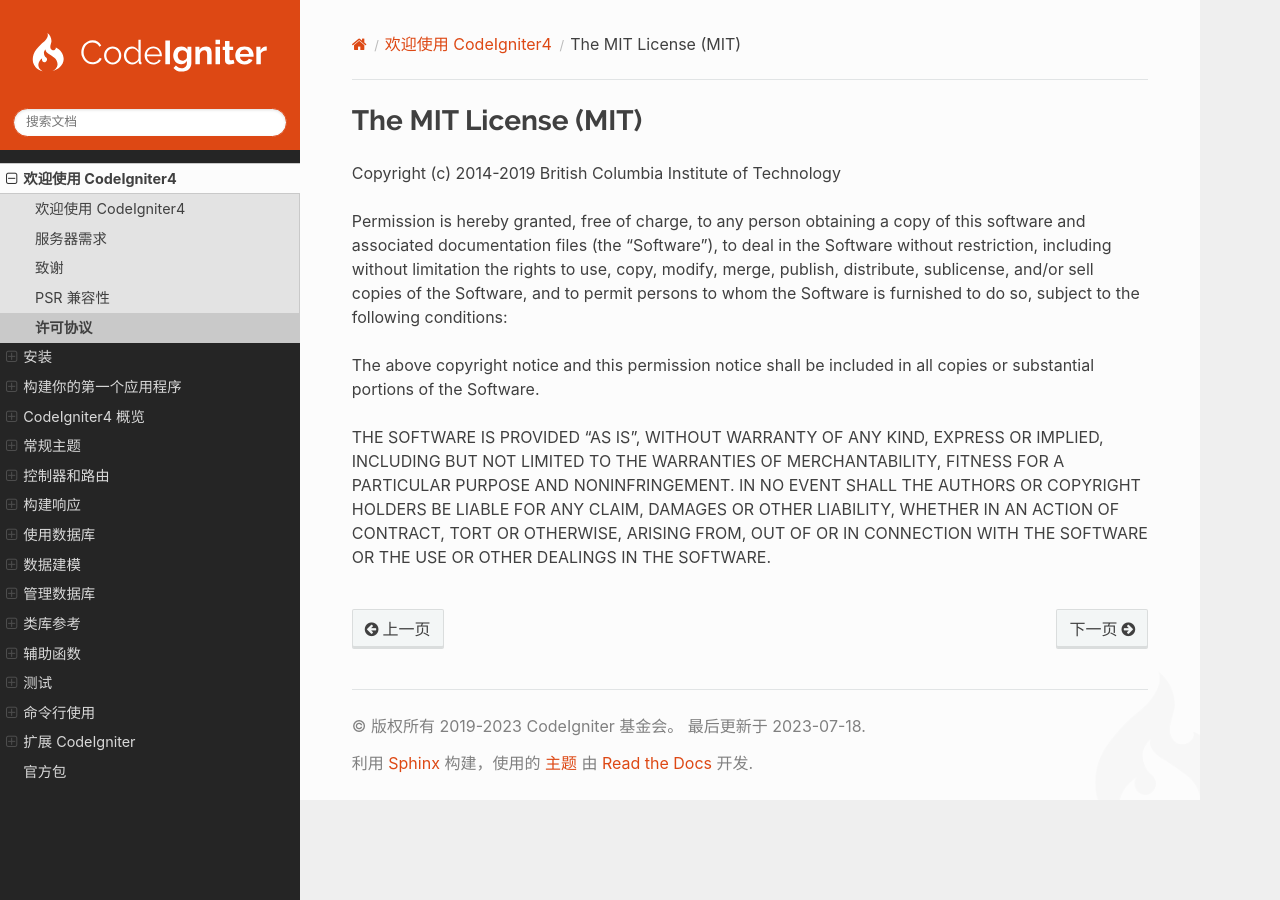
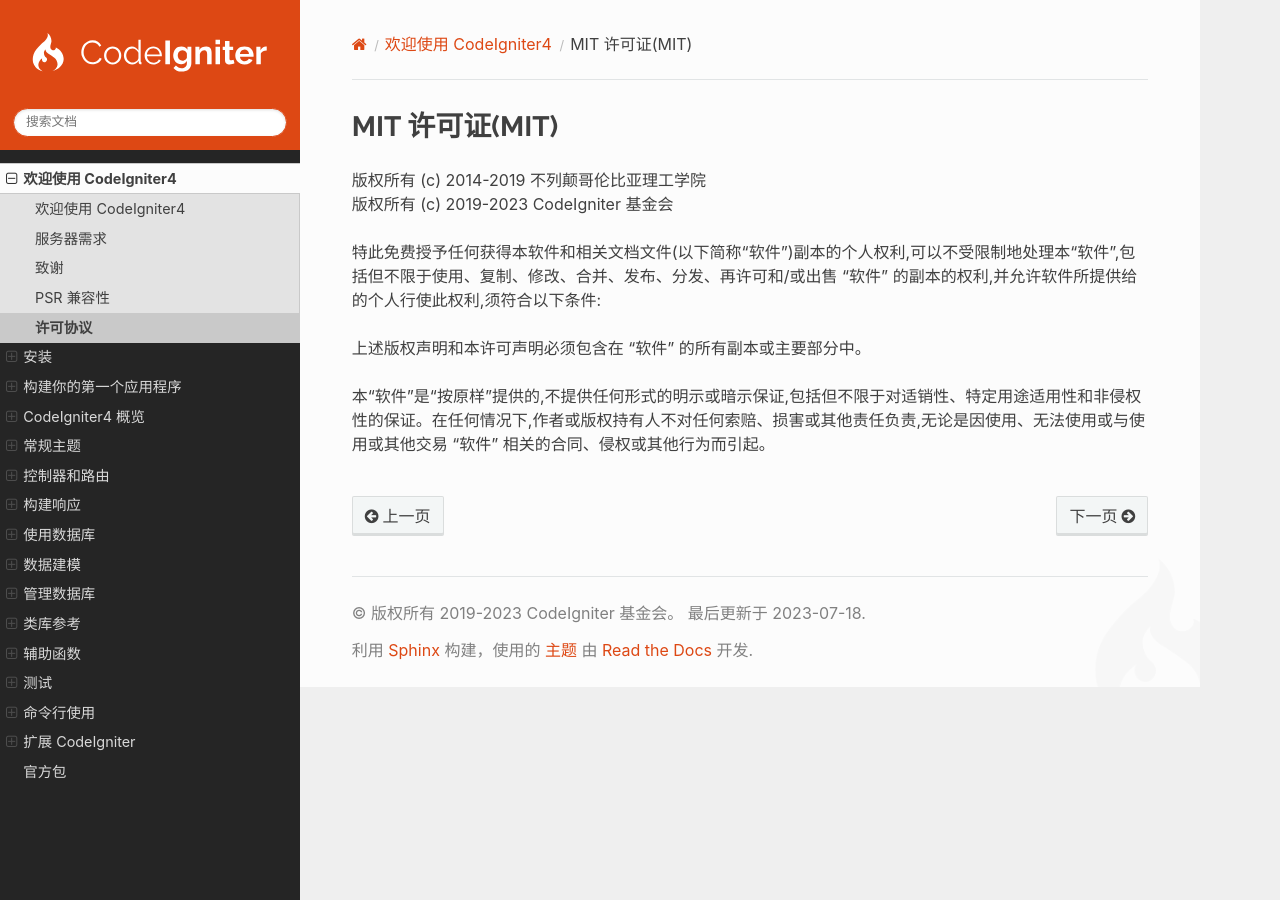
Before and after one commit to CodeIgniter-Chinese/codeigniter4-user-guide, a Sphinx documentation site: the page built from source/license.rst, in a window 1280 px wide. Built offline with Sphinx 7.4.7 and the Read the Docs theme 2.0.0, drawn with Linux system fonts in a browser that asks for light colours; pages that are not in the unit, such as notebooks, are missing from menus.

Commit message:
Update license.rst

```diff
--- a/source/license.rst
+++ b/source/license.rst
@@ -1,23 +1,12 @@
 #####################
-The MIT License (MIT)
+MIT 许可证(MIT)
 #####################
 
-Copyright (c) 2014-2019 British Columbia Institute of Technology
+| 版权所有 (c) 2014-2019 不列颠哥伦比亚理工学院
+| 版权所有 (c) 2019-2023 CodeIgniter 基金会
 
-Permission is hereby granted, free of charge, to any person obtaining a copy
-of this software and associated documentation files (the "Software"), to deal
-in the Software without restriction, including without limitation the rights
-to use, copy, modify, merge, publish, distribute, sublicense, and/or sell
-copies of the Software, and to permit persons to whom the Software is
-furnished to do so, subject to the following conditions:
+特此免费授予任何获得本软件和相关文档文件(以下简称“软件”)副本的个人权利,可以不受限制地处理本“软件”,包括但不限于使用、复制、修改、合并、发布、分发、再许可和/或出售 “软件” 的副本的权利,并允许软件所提供给的个人行使此权利,须符合以下条件:
 
-The above copyright notice and this permission notice shall be included in
-all copies or substantial portions of the Software.
+上述版权声明和本许可声明必须包含在 “软件” 的所有副本或主要部分中。
 
-THE SOFTWARE IS PROVIDED "AS IS", WITHOUT WARRANTY OF ANY KIND, EXPRESS OR
-IMPLIED, INCLUDING BUT NOT LIMITED TO THE WARRANTIES OF MERCHANTABILITY,
-FITNESS FOR A PARTICULAR PURPOSE AND NONINFRINGEMENT. IN NO EVENT SHALL THE
-AUTHORS OR COPYRIGHT HOLDERS BE LIABLE FOR ANY CLAIM, DAMAGES OR OTHER
-LIABILITY, WHETHER IN AN ACTION OF CONTRACT, TORT OR OTHERWISE, ARISING FROM,
-OUT OF OR IN CONNECTION WITH THE SOFTWARE OR THE USE OR OTHER DEALINGS IN
-THE SOFTWARE.
+本“软件”是“按原样”提供的,不提供任何形式的明示或暗示保证,包括但不限于对适销性、特定用途适用性和非侵权性的保证。在任何情况下,作者或版权持有人不对任何索赔、损害或其他责任负责,无论是因使用、无法使用或与使用或其他交易 “软件” 相关的合同、侵权或其他行为而引起。
```
